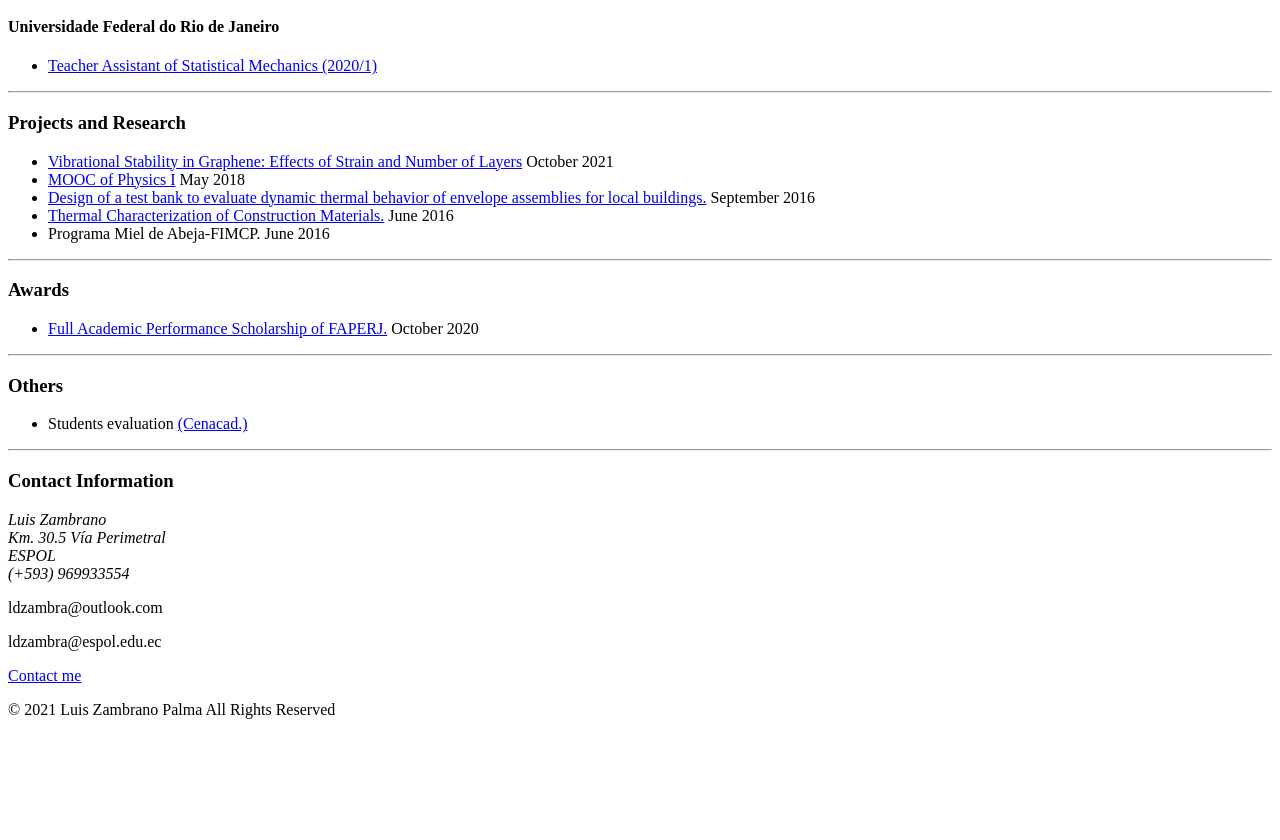
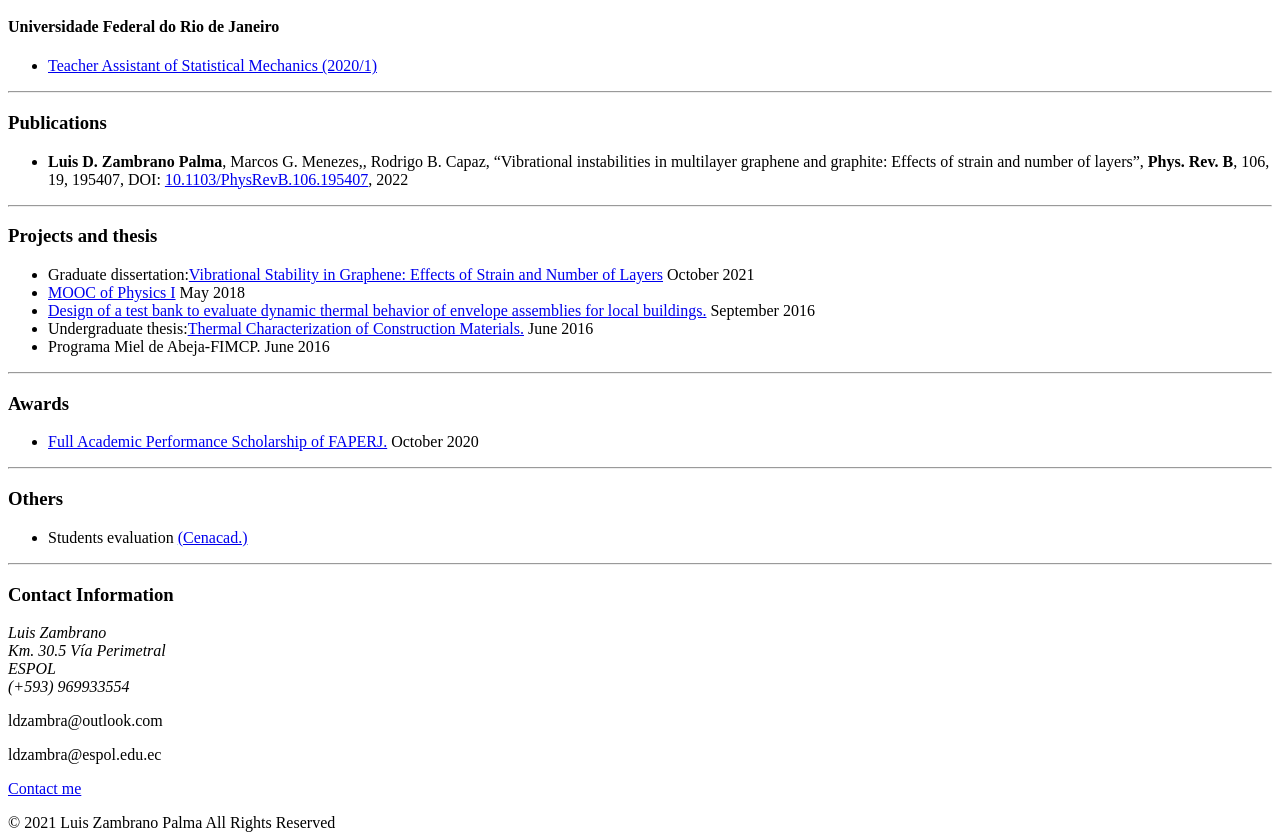
Before and after one commit to ldzambra/personalsite, a plain HTML site: page index.html in a window 1280 px wide. Shown: the part 1124-1964 px from the top of the page. Before the commit the page ends 1851 px from the top, so only its background shows below. Drawn offline with Linux system fonts and the light colour scheme.

Commit message:
Add files via upload

```diff
--- a/index.html
+++ b/index.html
@@ -107,15 +107,22 @@
 
   </ul>
   <hr>
+  <h3>Publications</h3>
+<ul>
+<li><strong>Luis D. Zambrano Palma</strong>, Marcos G. Menezes,, Rodrigo B. Capaz, “Vibrational instabilities in multilayer graphene and graphite: Effects of strain and number of layers”, <strong>Phys. Rev. B</strong>, 106, 19, 195407, DOI: <a href="https://doi.org/10.1103/PhysRevB.106.195407
+
+">10.1103/PhysRevB.106.195407</a>, 2022</li>
+  </ul>
+  <hr>
 
 
-  <h3>Projects and Research</h3>
+  <h3>Projects and thesis</h3>
   <ul>
-    <li><a href="https://pos.if.ufrj.br/wp-content/uploads/2022/04/Dissertacao_Luis_Zambrano-versao-final.pdf">Vibrational Stability in Graphene: Effects of Strain
+    <li>Graduate dissertation:<a href="https://pos.if.ufrj.br/wp-content/uploads/2022/04/Dissertacao_Luis_Zambrano-versao-final.pdf">Vibrational Stability in Graphene: Effects of Strain
 and Number of Layers</a>  October 2021</li>
     <li><a href="https://virtual.espol.edu.ec/courses/course-v1:FCNM+FISG1001+2021-0S/about">MOOC of Physics I</a> May 2018</li>
     <li><a href="documents/Thesis1.pdf">Design of a test bank to evaluate dynamic thermal behavior of envelope assemblies for local buildings.</a> September 2016</li>
-    <li><a href="https://www.geoenergia.gob.ec/caracterizacion-termica-de-materiales-y-elementos-constructivos-para-edificaciones-sostenibles-mediante-implementacion-de-laboratorios/">Thermal Characterization of Construction Materials.</a> June 2016
+    <li>Undergraduate thesis:<a href="https://www.geoenergia.gob.ec/caracterizacion-termica-de-materiales-y-elementos-constructivos-para-edificaciones-sostenibles-mediante-implementacion-de-laboratorios/">Thermal Characterization of Construction Materials.</a> June 2016
     </li>
     <li>Programa Miel de Abeja-FIMCP. June 2016
     </li>
@@ -135,7 +142,7 @@ and Number of Layers</a>  October 2021</li>
   <h3>Others</h3>
 
   <ul>
-    <li>Students evaluation <a href="https://cenacad.espol.edu.ec/index.php/module/Report/action/HistorialProfesor/id/0930678347">(Cenacad.)</a></li>
+    <li>Students evaluation <a href="https://saac.espol.edu.ec/heteroevaluacion-reportes/paralelos-profesor/0930678347">(Cenacad.)</a></li>
   </ul>
 
 
```
